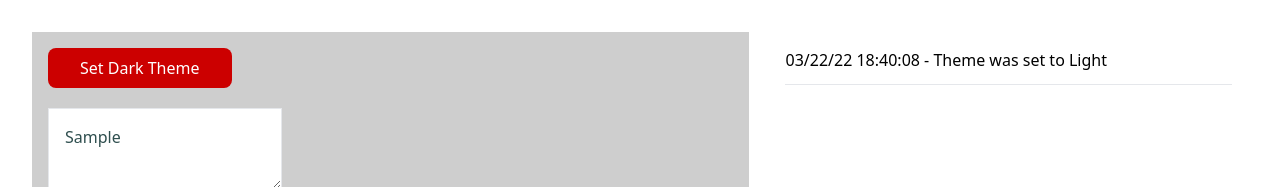
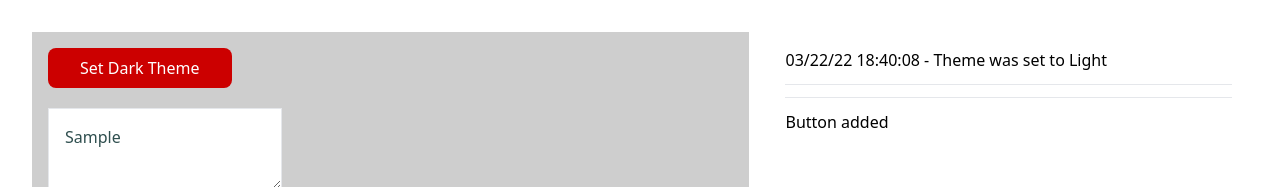
Before and after one commit to xiraynedev/react-basics, a React app: page / in a window 1280 px wide. Both pictures are taken after typing "Sample" into the empty fields and a click on the button "Add Button". Shown: the top 187 px of the page. Built offline with nearby package versions, Linux system fonts and the light colour scheme.

Commit message:
refactor code

```diff
--- a/src/components/App/App.tsx
+++ b/src/components/App/App.tsx
@@ -23,7 +23,12 @@ export const App: FC = () => {
 
   const handleAddClick = () => {
     setButtonCounter(prevState => [...prevState, prevState.length + 1]);
-    setButtonMessages(prevState => [...prevState, `Button ${buttonCounter} added`])
+    setButtonMessages(prevState => {
+      if (buttonCounter.length < 1) {
+        return [...prevState, `Button added`];
+      }
+      return [...prevState, `Button ${buttonCounter.length} added`]
+    });
   };
 
   return (
--- a/src/components/Console/Console.tsx
+++ b/src/components/Console/Console.tsx
@@ -39,6 +39,12 @@ export const Console: FC<ConsoleProps> = ({lightTheme, messages, buttonMessages}
           }
         })
       }
+      <hr/>
+      {
+        buttonMessages?.map(message => {
+          return <p key={v4()}>{message}</p>
+        })
+      }
     </>
   );
 };
```
